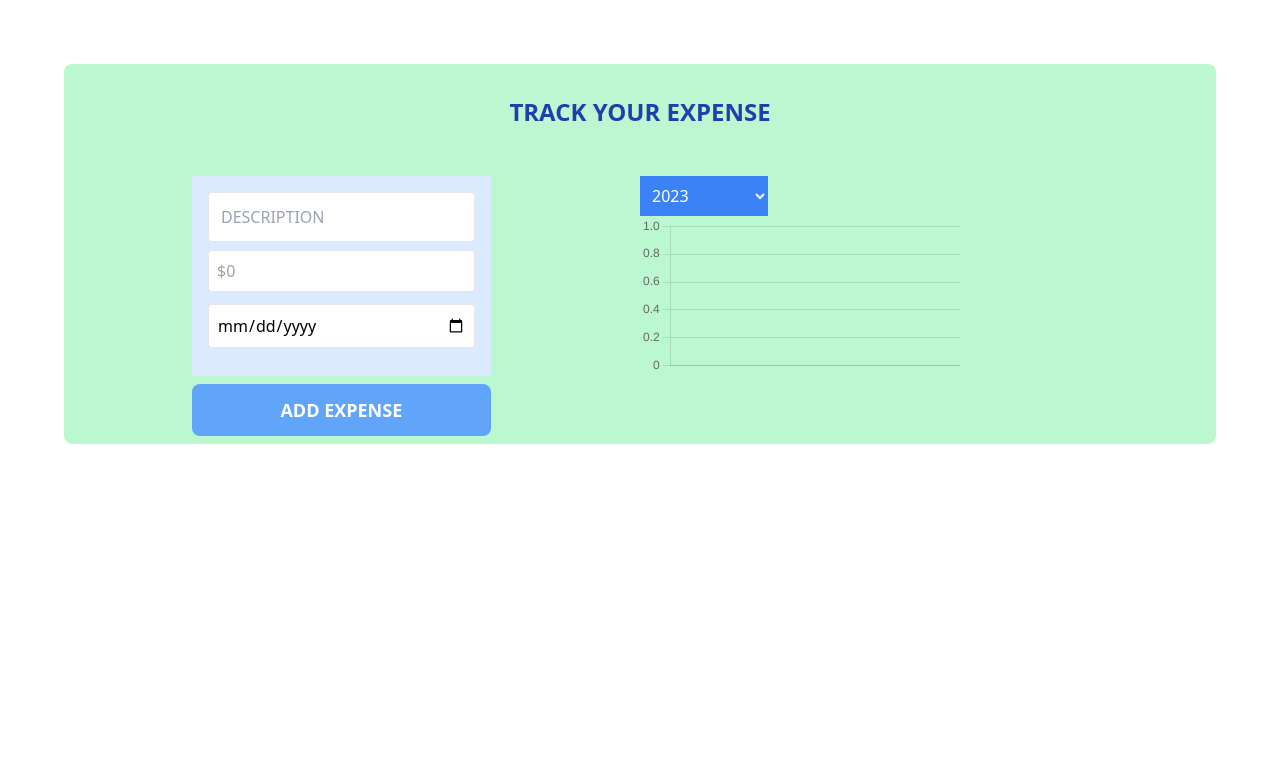
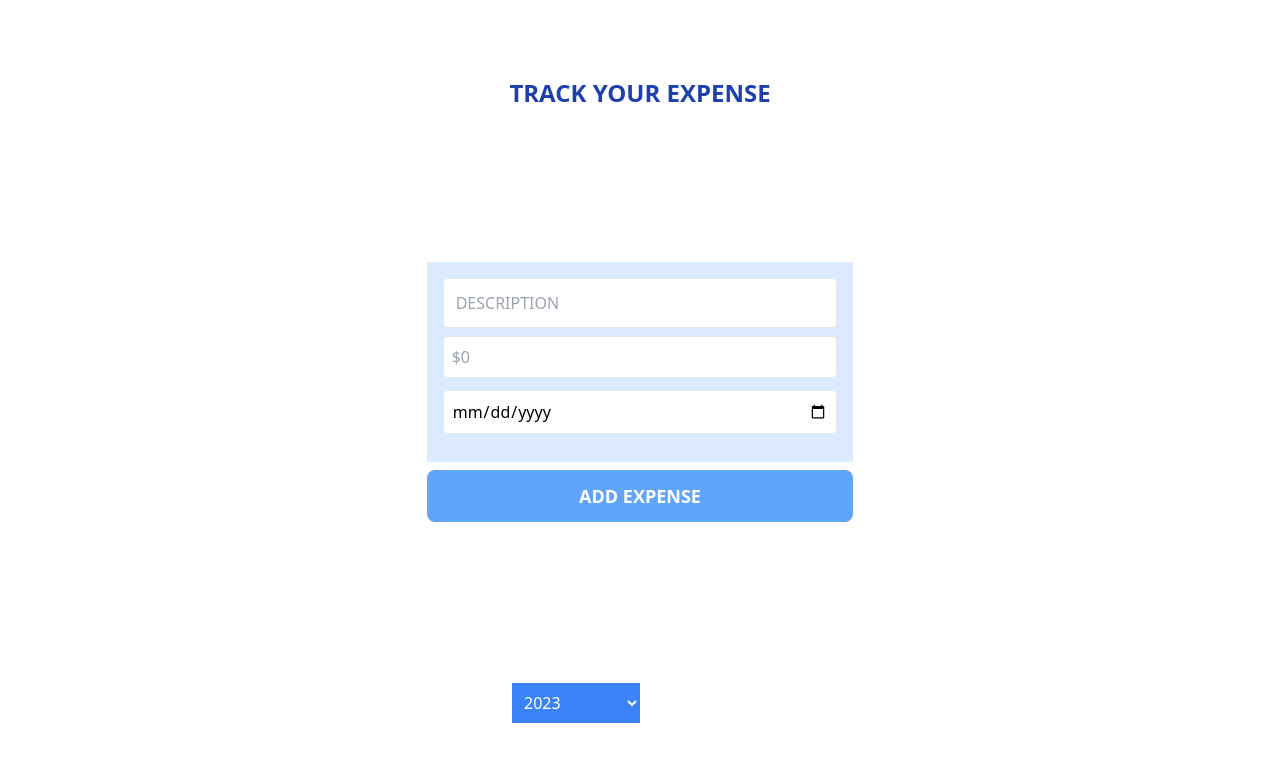
Before and after one commit to bintadam/expense-checker, a React (Create React App) app: page / in a window 1280 px wide. Shown: the top 762 px of the page. Built offline with nearby package versions, Linux system fonts and the light colour scheme.

Commit message:
add toggle form

```diff
--- a/src/App.js
+++ b/src/App.js
@@ -22,21 +22,13 @@ function App() {
     setExpense([...expenses, newExpense])
   }
   return (
-    <div className="h-screen">
-      <div className="bg-green-200 m-16 rounded-lg ">
-        <h1 className="text-center font-bold text-2xl text-blue-800 pt-8">TRACK YOUR EXPENSE</h1>
-        <div className="grid grid-cols-2 pt-12 px-32">
-          <div>
-            <AddExpense onAdd={addExpense}
-              date={date} setDate={setDate}
-              amount={amount} setAmount={setAmount}
-              description={description} setDescription={setDescription}/>
-            </div>
-            <div>
-              <ExpenseList expenses={initialExpenses}/>
-            </div>
-          </div>
-        </div>
+    <div className="grid place-items-center h-screen">
+      <h1 className="font-bold text-2xl text-blue-800">TRACK YOUR EXPENSE</h1>
+      <AddExpense onAdd={addExpense}
+        date={date} setDate={setDate}
+        amount={amount} setAmount={setAmount}
+        description={description} setDescription={setDescription}/>
+      <ExpenseList expenses={initialExpenses}/>
     </div>
   );
 }
--- a/src/components/AddExpense.js
+++ b/src/components/AddExpense.js
@@ -1,4 +1,8 @@
+import { useState } from "react";
+
 function AddExpense({onAdd, date, setDate, amount, setAmount, description, setDescription}){
+
+    const [showForm, setShowForm] = useState(false)
 
     const getToday = () => {
         const today = new Date();
@@ -9,7 +13,11 @@ function AddExpense({onAdd, date, setDate, amount, setAmount, description, setDe
 
     }
 
-    const handleClick = (e) => {
+    const toggleForm = () => {
+        setShowForm(!showForm)
+    }
+
+    const handleSubmit = (e) => {
         e.preventDefault()
 
         onAdd({
@@ -22,16 +30,18 @@ function AddExpense({onAdd, date, setDate, amount, setAmount, description, setDe
           setDate('');
           setAmount('');
           setDescription('');
+          setShowForm(false)
     }
 
     return (
-        <div className="w-2/3">
+        <div className="w-1/3">
+
             <form className="block text-black gap-5 bg-blue-100 p-4">
                 <input type="text" value={description}placeholder="DESCRIPTION" className="w-full border  p-3 rounded focus:outline-none" onChange={(e) => setDescription(e.target.value)}/>
                 <input type="number" value={amount} placeholder="$0" className="w-full  mt-2 border rounded p-2 focus:outline-none" onChange={(e) => setAmount(e.target.value)}/>
                 <input type="date" value={date} onChange={(e) => setDate(e.target.value)} placeholder="date" className="w-full my-3 border rounded p-2 focus:outline-none"/>
             </form>
-            <button className="bg-blue-400 p-3 w-full my-2 rounded-lg text-white text-lg font-bold" onClick={handleClick}>ADD EXPENSE
+            <button className="bg-blue-400 p-3 w-full my-2 rounded-lg text-white text-lg font-bold" onClick={handleSubmit}>ADD EXPENSE
             </button>
         </div>
     )
--- a/src/components/Expense.js
+++ b/src/components/Expense.js
@@ -2,11 +2,13 @@ function Expense({expense}){
 
     return (
         <div>
-            <div className="bg-blue-300 my-2 p-4 rounded-md flex ">
-                <ul className="">
-                    <li className="font-thin text-sm ml-auto ">{expense.date}</li>
-                    <li>{expense.description}</li>
-                    <li className="ml-auto">{expense.amount}</li>
+            <div className="bg-blue-400 my-2 p-4 rounded-md flex ">
+                <ul className="text-white">
+                    <li className="font-thin text-sm bg-blue-200 py-2 block rounded-lg">{expense.date}</li>
+                    <div className="grid grid-cols-2">
+                        <li>{expense.description}</li>
+                        <li className="">{expense.Amount}$</li>
+                    </div>
                 </ul>
             </div>
         </div>
--- a/src/components/ExpenseChart.js
+++ /dev/null
@@ -1,48 +0,0 @@
-import { Bar } from 'react-chartjs-2';
-import { Chart as ChartJS, CategoryScale, LinearScale, BarController, BarElement } from 'chart.js';
-
-ChartJS.register(BarElement, CategoryScale, LinearScale, BarController);
-
-
-function ExpenseChart({expenses = []}){
-
-    const monthlyTotals = expenses.reduce((acc, expense) => {
-        const monthYear = new Date(expense.date).toISOString().slice(0, 7);
-        if (!acc[monthYear]) {
-          acc[monthYear] = 0;
-        }
-        acc[monthYear] += expense.Amount;
-        return acc;
-      }, {});
-
-    const labels = Object.keys(monthlyTotals);
-    const data = Object.values(monthlyTotals);
-
-    const chartData = {
-        labels: labels,
-        datasets: [{
-        label: 'Monthly Expenses',
-        data: data,
-        backgroundColor: 'rgba(75, 192, 192, 0.2)',
-        borderColor: 'rgba(75, 192, 192, 1)',
-        borderWidth: 1,
-        }]
-    };
-
-    const chartOptions = {
-        scales: {
-          x: {
-            type:'category',
-            beginAtZero: true
-          },
-          y: {
-            beginAtZero: true
-          }
-        }
-      };
-
-    return <Bar data={chartData} options={chartOptions} />
-
-}
-
-export default ExpenseChart;
--- a/src/components/ExpenseList.js
+++ b/src/components/ExpenseList.js
@@ -1,6 +1,6 @@
 import Expense from "./Expense";
 import { useState } from "react";
-import ExpenseChart from "./ExpenseChart"
+
 
 function ExpenseList({expenses = []}){
     const [selectedYear, setSelectedYear] = useState('')
@@ -29,7 +29,7 @@ function ExpenseList({expenses = []}){
                     <option  key={year} value={year}>{year}</option>
                 ))}
             </select>
-            <ExpenseChart initialExpenses={expenses}/>
+
             {selectedYear && groupedExpenses[selectedYear] && (
                 <div>
                     <h6>EXPENSE LIST</h6>
```
